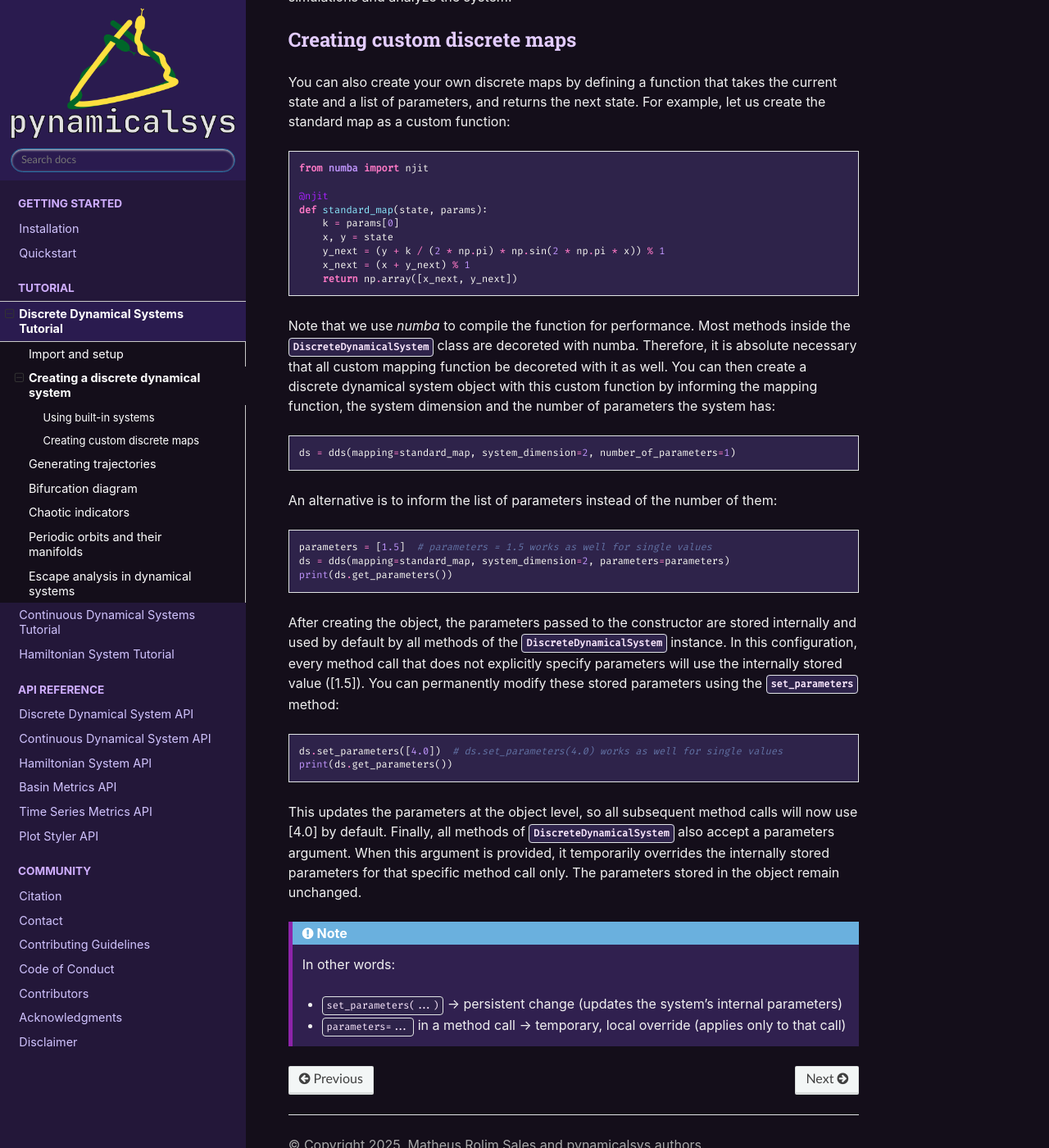
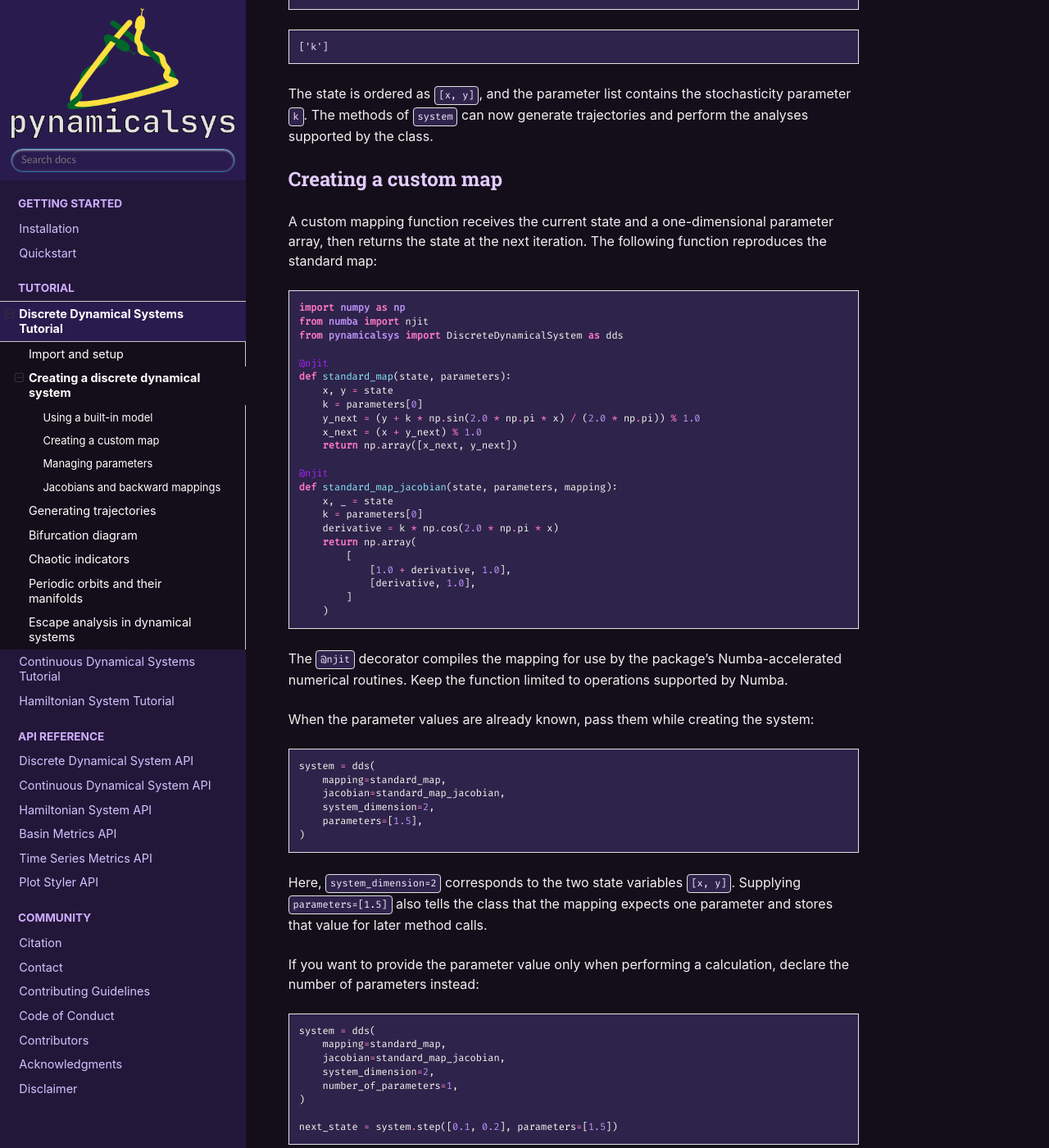
Before and after one commit to mrolims/pynamicalsys, a Sphinx documentation site: the page built from docs/source/dds_creating_ds.rst, in a window 1280 px wide and 1400 px high, scrolled down 965 px. Shown: the whole window at 82% size. Built offline with Sphinx 7.4.7 and the Read the Docs theme 3.1.0, drawn with Linux system fonts in a browser that asks for light colours; the version number could not be read and is left out; some of the changed text lies outside the part shown.

Commit message:
docs: revamp discrete system creation guide

```diff
--- a/docs/source/dds_creating_ds.rst
+++ b/docs/source/dds_creating_ds.rst
@@ -1,98 +1,151 @@
 Creating a discrete dynamical system
 ------------------------------------
 
-The :py:class:`DiscreteDynamicalSystem <pynamicalsys.core.discrete_dynamical_systems.DiscreteDynamicalSystem>` class allows you to create a discrete dynamical system object. You can use built-in systems or define your own discrete maps.
+The :py:class:`DiscreteDynamicalSystem <pynamicalsys.core.discrete_dynamical_systems.DiscreteDynamicalSystem>` class represents maps that advance a state from one iteration to the next. You can select a built-in model or provide your own mapping function.
 
-Using built-in systems
+Using a built-in model
 ~~~~~~~~~~~~~~~~~~~~~~
 
-To check available built-in systems, you can use the :py:meth:`available_models <pynamicalsys.core.discrete_dynamical_systems.DiscreteDynamicalSystem.available_models>` method:
+Import the class as ``dds`` and call :py:meth:`available_models <pynamicalsys.core.discrete_dynamical_systems.DiscreteDynamicalSystem.available_models>` to see the built-in models:
 
 .. code-block:: python
 
-    available_models = dds.available_models()
-    print(available_models)
+    from pynamicalsys import DiscreteDynamicalSystem as dds
+
+    for model in dds.available_models():
+        print(model)
 
 .. code-block:: text
 
-    ['standard map',
-    'unbounded standard map',
-    'henon map',
-    'lozi map',
-    'rulkov map',
-    'logistic map',
-    'standard nontwist map',
-    'extended standard nontwist map',
-    'leonel map',
-    '4d symplectic map']
+    standard map
+    unbounded standard map
+    henon map
+    lozi map
+    rulkov map
+    logistic map
+    standard nontwist map
+    extended standard nontwist map
+    leonel map
+    4d symplectic map
 
-For example, you can create a Chirikov-Taylor standard map, given by:
+Select a model by passing its name to ``model``. For example, the Chirikov-Taylor standard map is
 
 .. math::
 
-    \begin{align*}
-        y_{n+1} &= y_n + \frac{k}{2\pi} \sin(2\pi x_n) \bmod1,\\
-        x_{n+1} &= x_n + y_{n+1} \bmod1,
-    \end{align*}
+    \begin{aligned}
+        y_{n+1} &= y_n + \frac{k}{2\pi}\sin(2\pi x_n) \pmod{1}, \\
+        x_{n+1} &= x_n + y_{n+1} \pmod{1}.
+    \end{aligned}
 
-where :math:`k` is a constant. You can create this system using:
+Create the system and inspect its parameter order with the ``info`` property:
 
 .. code-block:: python
 
-    ds = dds(model="standard map")
+    system = dds(model="standard map")
+    print(system.info["parameters"])
 
-and then all the methods available for the :py:class:`DiscreteDynamicalSystem <pynamicalsys.core.discrete_dynamical_systems.DiscreteDynamicalSystem>` class can be used to run simulations and analyze the system.
+.. code-block:: text
 
-Creating custom discrete maps
-~~~~~~~~~~~~~~~~~~~~~~~~~~~~~
+    ['k']
 
-You can also create your own discrete maps by defining a function that takes the current state and a list of parameters, and returns the next state. For example, let us create the standard map as a custom function:
+The state is ordered as ``[x, y]``, and the parameter list contains the stochasticity parameter ``k``. The methods of ``system`` can now generate trajectories and perform the analyses supported by the class.
+
+Creating a custom map
+~~~~~~~~~~~~~~~~~~~~~
+
+A custom mapping function receives the current state and a one-dimensional parameter array, then returns the state at the next iteration. The following function reproduces the standard map:
 
 .. code-block:: python
 
+    import numpy as np
     from numba import njit
+    from pynamicalsys import DiscreteDynamicalSystem as dds
 
     @njit
-    def standard_map(state, params):
-        k = params[0]
+    def standard_map(state, parameters):
         x, y = state
-        y_next = (y + k / (2 * np.pi) * np.sin(2 * np.pi * x)) % 1
-        x_next = (x + y_next) % 1
+        k = parameters[0]
+        y_next = (y + k * np.sin(2.0 * np.pi * x) / (2.0 * np.pi)) % 1.0
+        x_next = (x + y_next) % 1.0
         return np.array([x_next, y_next])
 
-Note that we use `numba` to compile the function for performance. Most methods inside the :py:class:`DiscreteDynamicalSystem <pynamicalsys.core.discrete_dynamical_systems.DiscreteDynamicalSystem>` class are decoreted with numba. Therefore, it is absolute necessary that all custom mapping function be decoreted with it as well. You can then create a discrete dynamical system object with this custom function by informing the mapping function, the system dimension and the number of parameters the system has:
+    @njit
+    def standard_map_jacobian(state, parameters, mapping):
+        x, _ = state
+        k = parameters[0]
+        derivative = k * np.cos(2.0 * np.pi * x)
+        return np.array(
+            [
+                [1.0 + derivative, 1.0],
+                [derivative, 1.0],
+            ]
+        )
+
+The ``@njit`` decorator compiles the mapping for use by the package's Numba-accelerated numerical routines. Keep the function limited to operations supported by Numba.
+
+When the parameter values are already known, pass them while creating the system:
 
 .. code-block:: python
 
-    ds = dds(mapping=standard_map, system_dimension=2, number_of_parameters=1)
+    system = dds(
+        mapping=standard_map,
+        jacobian=standard_map_jacobian,
+        system_dimension=2,
+        parameters=[1.5],
+    )
 
-An alternative is to inform the list of parameters instead of the number of them:
+Here, ``system_dimension=2`` corresponds to the two state variables ``[x, y]``. Supplying ``parameters=[1.5]`` also tells the class that the mapping expects one parameter and stores that value for later method calls.
+
+If you want to provide the parameter value only when performing a calculation, declare the number of parameters instead:
 
 .. code-block:: python
 
-    parameters = [1.5]  # parameters = 1.5 works as well for single values
-    ds = dds(mapping=standard_map, system_dimension=2, parameters=parameters)
-    print(ds.get_parameters())
+    system = dds(
+        mapping=standard_map,
+        jacobian=standard_map_jacobian,
+        system_dimension=2,
+        number_of_parameters=1,
+    )
 
-.. code-block:: text
-    [1.5]
+    next_state = system.step([0.1, 0.2], parameters=[1.5])
 
-After creating the object, the parameters passed to the constructor are stored internally and used by default by all methods of the :py:class:`DiscreteDynamicalSystem <pynamicalsys.core.discrete_dynamical_systems.DiscreteDynamicalSystem>` instance. In this configuration, every method call that does not explicitly specify parameters will use the internally stored value ([1.5]). You can permanently modify these stored parameters using the
-:py:meth:`set_parameters <pynamicalsys.core.discrete_dynamical_systems.DiscreteDynamicalSystem.set_parameters>` method:
+In this case, a method call must supply ``parameters`` until a value is stored with :py:meth:`set_parameters <pynamicalsys.core.discrete_dynamical_systems.DiscreteDynamicalSystem.set_parameters>`.
+
+Managing parameters
+~~~~~~~~~~~~~~~~~~~
+
+Use ``set_parameters`` to store a parameter value for subsequent calculations:
 
 .. code-block:: python
 
-    ds.set_parameters([4.0])  # ds.set_parameters(4.0) works as well for single values
-    print(ds.get_parameters())
+    system.set_parameters([1.5])
+    print(system.get_parameters())
 
 .. code-block:: text
-    [4.0]
 
-This updates the parameters at the object level, so all subsequent method calls will now use [4.0] by default. Finally, all methods of :py:class:`DiscreteDynamicalSystem <pynamicalsys.core.discrete_dynamical_systems.DiscreteDynamicalSystem>` also accept a parameters argument. When this argument is provided, it temporarily overrides the internally stored parameters for that specific method call only. The parameters stored in the object remain unchanged.
+    [1.5]
 
-.. note::
+Methods use the stored parameters when their ``parameters`` argument is omitted. Passing the argument to an individual call temporarily overrides the stored value:
 
-   In other words:
+.. code-block:: python
 
-   - ``set_parameters(...)`` → persistent change (updates the system's internal parameters)
-   - ``parameters=...`` in a method call → temporary, local override (applies only to that call)
+    stored_result = system.step([0.1, 0.2])
+    override_result = system.step([0.1, 0.2], parameters=[0.5])
+    print(system.get_parameters())
+
+.. code-block:: text
+
+    [1.5]
+
+The second call uses :math:`k=0.5`, but the value stored in ``system`` remains :math:`k=1.5`. Calling ``system.set_parameters([0.5])`` would replace the stored value for all later calls.
+
+Jacobians and backward mappings
+~~~~~~~~~~~~~~~~~~~~~~~~~~~~~~~
+
+The mapping alone is enough to generate trajectories. If you do not provide a Jacobian, the class estimates one with finite differences when a tangent-space calculation needs it. Supplying an analytical Jacobian, as in the example above, can improve the accuracy and speed of Lyapunov exponents, stability calculations, and other tangent-space analyses.
+
+The Jacobian must accept ``(state, parameters, mapping)`` because the numerical routines use the same calling convention for analytical Jacobians and the finite-difference fallback. An analytical Jacobian does not need to use ``mapping``, but the third argument must still be present. Decorate the function with ``@njit`` and pass it as ``jacobian=...`` when constructing the system.
+
+A backward mapping is optional and is only required by calculations that iterate the system backward, such as stable invariant manifolds. It uses the same ``(state, parameters)`` interface as the forward mapping and should also be decorated with ``@njit``. Pass it as ``backwards_mapping=...`` when constructing a custom system.
+
+The ``info`` property is available only for built-in models because the package cannot infer descriptive metadata or equations from a custom function.
```
